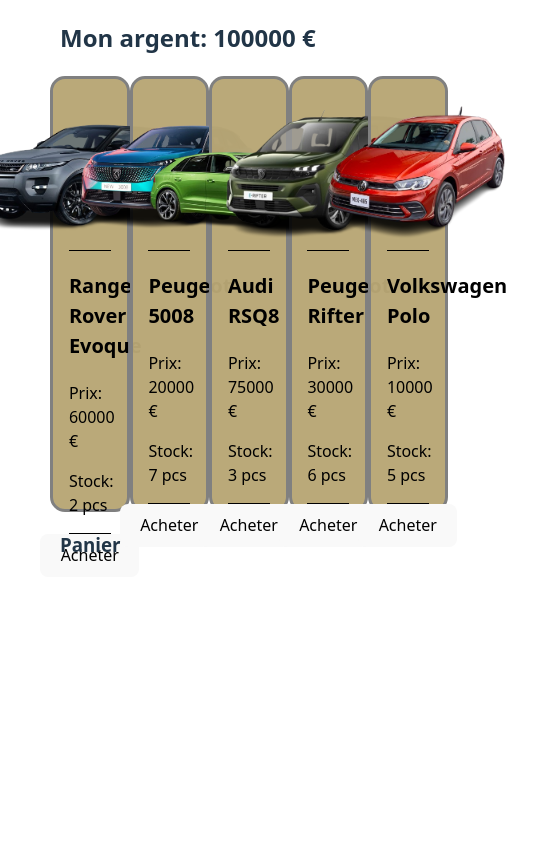
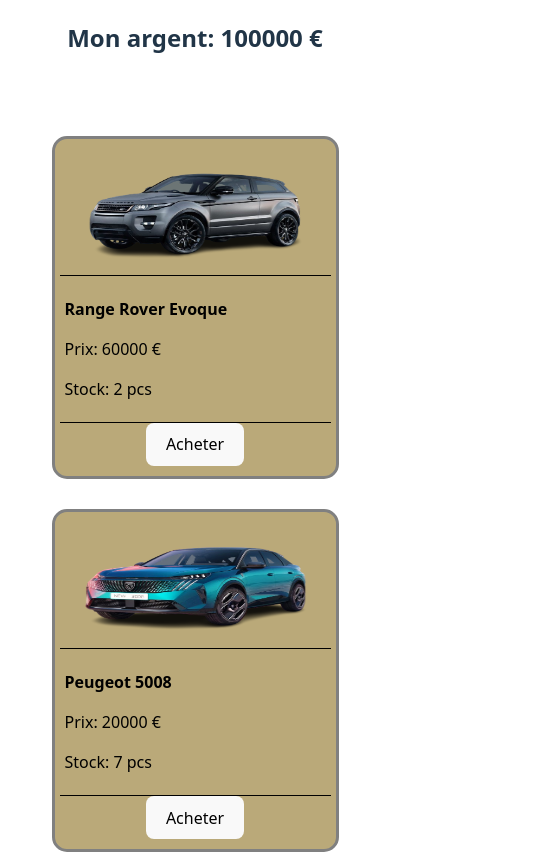
Before and after one commit to AmaniB96/Eshopy, a React (Vite) app: page / in a window 390 px wide. Shown: the top 854 px of the page, 541 px wide, since content can reach past the window. Built offline with nearby package versions, Linux system fonts and the light colour scheme.

Commit message:
corretion

```diff
--- a/public/data/product.json
+++ b/public/data/product.json
@@ -27,12 +27,5 @@
     "productName": "Peugeot Rifter",
     "prix": 30000,
     "stock": 6
-  },
-  {
-    "id": 5,
-    "imgSrc": "/assets/vw.png",
-    "productName": "Volkswagen Polo",
-    "prix": 10000,
-    "stock": 5
   }
 ]
--- a/src/App.css
+++ b/src/App.css
@@ -2,8 +2,17 @@
   box-sizing: border-box;
   display: flex;
   justify-content: space-between;
+  flex-wrap: wrap;
   width: 100vw;
   height: auto;
   padding-left: 50px;
   padding-right: 50px;
 }
+
+@media screen and (max-width: 800px) {
+    .card-container {
+        padding: 50px;
+        gap: 10px;
+        flex-wrap: wrap;
+    }
+}
--- a/src/App.jsx
+++ b/src/App.jsx
@@ -9,7 +9,7 @@
 const [money,SetMoney] = useState(100000)
 const [panier,SetPanier] = useState([])
 const [products, SetProducts] = useState(product)
-const [itemNumber, SetItemNumber] = useState(0)
+
 
 const handlePay = (article) => {
 
@@ -31,7 +31,7 @@
         // Update panier to trigger re-render
         SetPanier([...panier])
       }
-      SetItemNumber(itemNumber + 1)
+
       article.stock -= 1
       SetProducts([...products])
     } else if(article.stock <= 0) {
@@ -42,11 +42,12 @@
 }
 
 const handleRetour = (article) => {
+
    console.log(article);
    SetMoney(money + article.prix)
    const newPanier = panier.filter((item) => item !== article)
    SetPanier(newPanier)
-   SetItemNumber(itemNumber -1)
+
 
    article.stock += 1
    SetProducts([...products])
@@ -61,7 +62,7 @@
         <Card key={productItem.id} produit={productItem} handlePay={handlePay}></Card>))}
       </div>
 
-      <Panier panier={panier} itemNumber={itemNumber} handleRetour={handleRetour}></Panier>
+      <Panier panier={panier}  handleRetour={handleRetour}></Panier>
     </>
   )
 }
--- a/src/component/Card.css
+++ b/src/component/Card.css
@@ -1,7 +1,8 @@
 .card {
     border: solid 3px gray;
     border-radius: 15px;
-    width: 15%;
+    width: auto;
+    margin: 15px;
     height: 400px;
     padding: 15px;
     display: flex;
@@ -10,10 +11,37 @@
     align-items: center;
     background-color: rgba(184, 167, 117, 0.97);
     color: black;
+    transition: all 0.3s ease; /* Ajoute une transition fluide */
+    cursor: pointer;
+    overflow: hidden;
+}
+
+.card:hover {
+    transform: translateY(-10px); /* Fait "flotter" la card */
+    box-shadow: 0 10px 20px rgba(0,0,0,0.2); /* Ajoute une ombre portée */
+    border-color: #4a4a4a;
 }
 
 .card img {
-    height: 150px;
+    height: 170px;
+    width: 250px;
+    transition: transform 0.3s ease; /* Transition pour l'image */
+}
+
+.card:hover img {
+    transform: scale(1.05); /* Agrandit légèrement l'image */
+}
+
+.card button {
+    transition: all 0.3s ease;
+    position: relative;
+    overflow: hidden;
+}
+
+.card button:hover {
+    background-color: #4a4a4a;
+    color: white;
+    transform: scale(1.05);
 }
 
 .productDetails {
@@ -30,3 +58,44 @@
 .almost {
     background-color: rgb(246, 103, 7) !important;
 }
+
+/* Add these media queries at the bottom of your file */
+@media screen and (max-width: 1024px) {
+    .card {
+        width: 30%; /* Larger cards on tablets */
+        margin: 10px;
+    }
+}
+
+@media screen and (max-width: 768px) {
+    .card {
+        width: 45%; /* 2 cards per row on small tablets */
+        margin: 8px;
+    }
+
+    .productName {
+        font-size: 13pt;
+    }
+}
+
+@media screen and (max-width: 480px) {
+    .card {
+        width: 90%; /* Single column on phones */
+        height: auto;
+        margin: 10px auto;
+        padding: 10px;
+    }
+
+    .card img {
+        height: 120px;
+    }
+
+    .productDetails {
+        width: 100%;
+        padding: 5px;
+    }
+
+    .productName {
+        font-size: 12pt;
+    }
+}
--- a/src/component/Card.jsx
+++ b/src/component/Card.jsx
@@ -5,7 +5,7 @@
 
     return (
         <div className="card">
-            <div>
+            <div className='cardhead'>
                 <img src={props.produit.imgSrc} alt="" />
             </div>
             <div className='productDetails'>
--- a/src/component/Money.css
+++ b/src/component/Money.css
@@ -1,3 +1,14 @@
 h2 {
     margin-left: 60px;
 }
+
+.title {
+    width: 100%;
+}
+
+@media screen and (max-width: 450px) {
+    h2{
+        text-align: center;
+        margin-left: 0;
+    }
+}
--- a/src/component/Money.jsx
+++ b/src/component/Money.jsx
@@ -2,7 +2,7 @@
 export default function Money(props) {
 
     return(
-        <div>
+        <div className='title'>
             <h2>Mon argent: {props.money} €</h2>
         </div>
     )
--- a/src/component/Panier.css
+++ b/src/component/Panier.css
@@ -28,3 +28,54 @@
 .panier {
     margin-left: 60px;
 }
+
+
+@media screen and (max-width: 1024px) {
+    .panier-item {
+        width: 30%;
+    }
+
+    .panier {
+        margin-left: 30px;
+    }
+}
+
+@media screen and (max-width: 768px) {
+    .panier-item {
+        width: 45%;
+    }
+
+    .panier {
+        margin-left: 20px;
+    }
+
+    .panier-item img {
+        height: 120px;
+    }
+}
+
+@media screen and (max-width: 480px) {
+    .panier-item {
+        width: 90%;
+        margin: 10px auto;
+    }
+
+    .panier {
+        margin-left: 25px;
+        margin-right: 25px;
+    }
+
+    .panier-item img {
+        height: 100px;
+    }
+
+    .panier-item button {
+        width: 80%;
+        margin: 10px auto;
+    }
+
+    .panier h3 {
+        text-align: center;
+        font-size: 18pt;
+    }
+}
```
